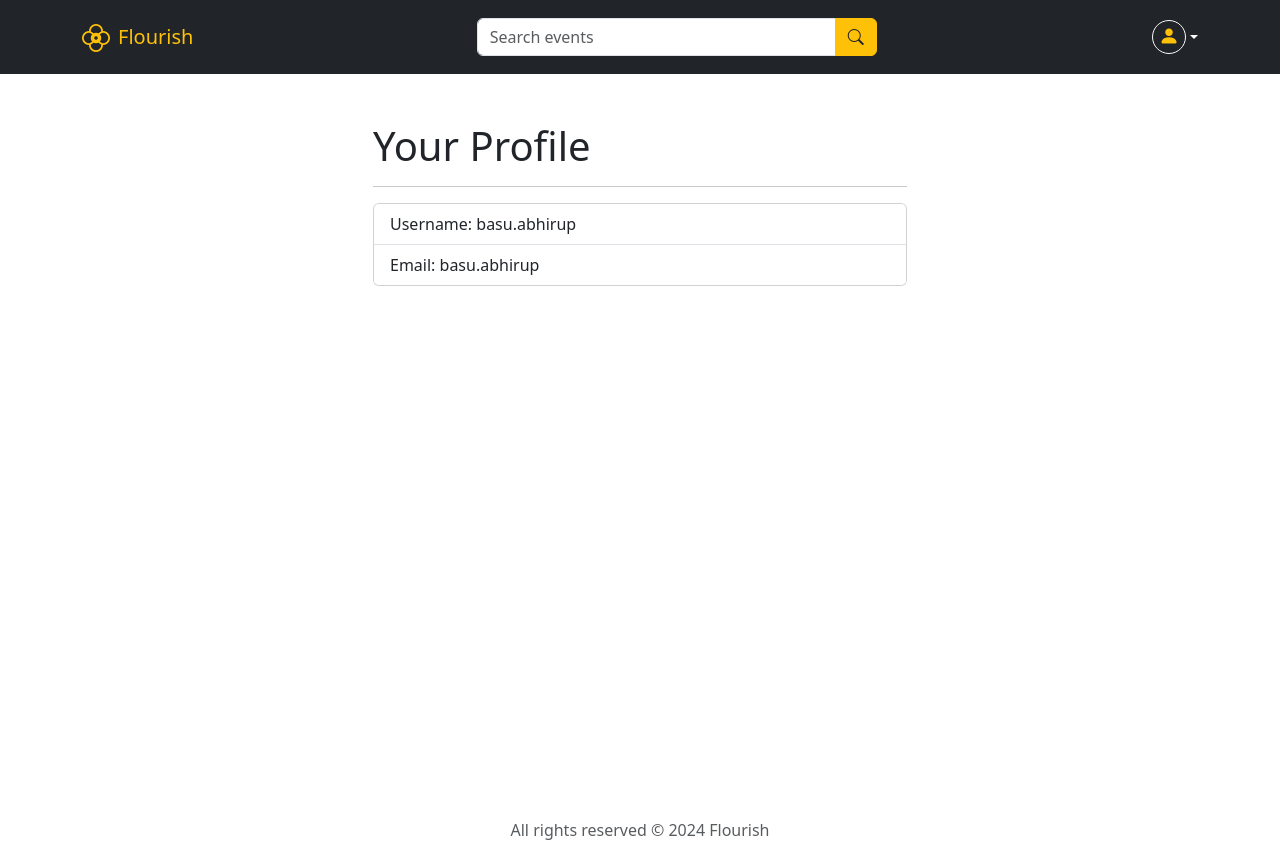
After one commit to basuabhirup/flourish_backend, a Django app: page /profile/ in a window 1280 px wide. The commit adds this page. Run offline with Django 5.2, Linux system fonts and the light colour scheme; a user stored in the database is signed in.

Commit message:
Implement profile page base UI

```diff
--- a/events/templates/events/layout.html
+++ b/events/templates/events/layout.html
@@ -54,7 +54,7 @@
                 style="width:34px; height:34px"></i>
             </div>
             <ul class="dropdown-menu border">
-              <li><button class="btn hoverable dropdown-item" href="#">My Profile</button></li>
+              <li><a class="btn hoverable dropdown-item" href="{% url 'profile' %}">My Profile</a></li>
               <li><button class="btn hoverable dropdown-item" href="#">Settings</button></li>
               <li><button class="btn hoverable dropdown-item" onclick="logOut()">Log Out</button></li>
             </ul>
@@ -79,7 +79,7 @@
           <h1 class="modal-title fs-3" id="loginModalLabel">Log In</h1>
           <button type="button" class="btn-close" data-bs-dismiss="modal" aria-label="Close"></button>
         </div>
-        <form id="loginForm" onsubmit="event.preventDefault()" method="post" action="{% url 'login' %}">
+        <form id="loginForm" onsubmit="event.preventDefault()">
           <div class="modal-body py-3">
             {% csrf_token %}
             <div class="mb-3">
@@ -116,7 +116,7 @@
           <h1 class="modal-title fs-3" id="signupModalLabel">Sign Up</h1>
           <button type="button" class="btn-close" data-bs-dismiss="modal" aria-label="Close"></button>
         </div>
-        <form id="signUpForm" onsubmit="event.preventDefault()" method="post" action="{% url 'register' %}">
+        <form id="signUpForm" onsubmit="event.preventDefault()">
           <div class="modal-body py-3">
             {% csrf_token %}
             <div class="mb-3">
--- /dev/null
+++ b/events/templates/events/profile.html
@@ -0,0 +1,18 @@
+{% extends "events/layout.html" %}
+
+{% block body %}
+<div class="container mt-5">
+    <div class="row justify-content-center">
+      <div class="col-md-6">
+        <h1>Your Profile</h1>
+        <hr>
+        <div class="card">
+          <ul class="list-group list-group-flush">
+            <li class="list-group-item">Username: {{ user.username }}</li>
+            <li class="list-group-item">Email: {{ user.email }}</li>
+            </ul>
+        </div>
+      </div>
+    </div>
+  </div>
+{% endblock %}
--- a/events/urls.py
+++ b/events/urls.py
@@ -7,7 +7,5 @@ urlpatterns = [
     path("", views.index, name="index"),
     path("events", views.all_events, name="all_events"),
     path("events/<int:event_id>", views.event_detail, name="event_detail"),
-    path("login", views.login_view, name="login"),
-    path("logout", views.logout_view, name="logout"),
-    path("register", views.register, name="register")
+    path('profile/', views.profile, name='profile'),
 ]
--- a/events/views.py
+++ b/events/views.py
@@ -79,3 +79,14 @@ def register(request):
         return JsonResponse({'message': 'Succesfully signed up.'}, status=200)
     else:
         return render(request, 'events/404.html')
+
+
+def profile(request):
+    if not request.user.is_authenticated:
+        return render(request, 'events/404.html')
+
+    user = request.user
+
+    return render(request, 'events/profile.html', {
+        'user': user
+        })
```
